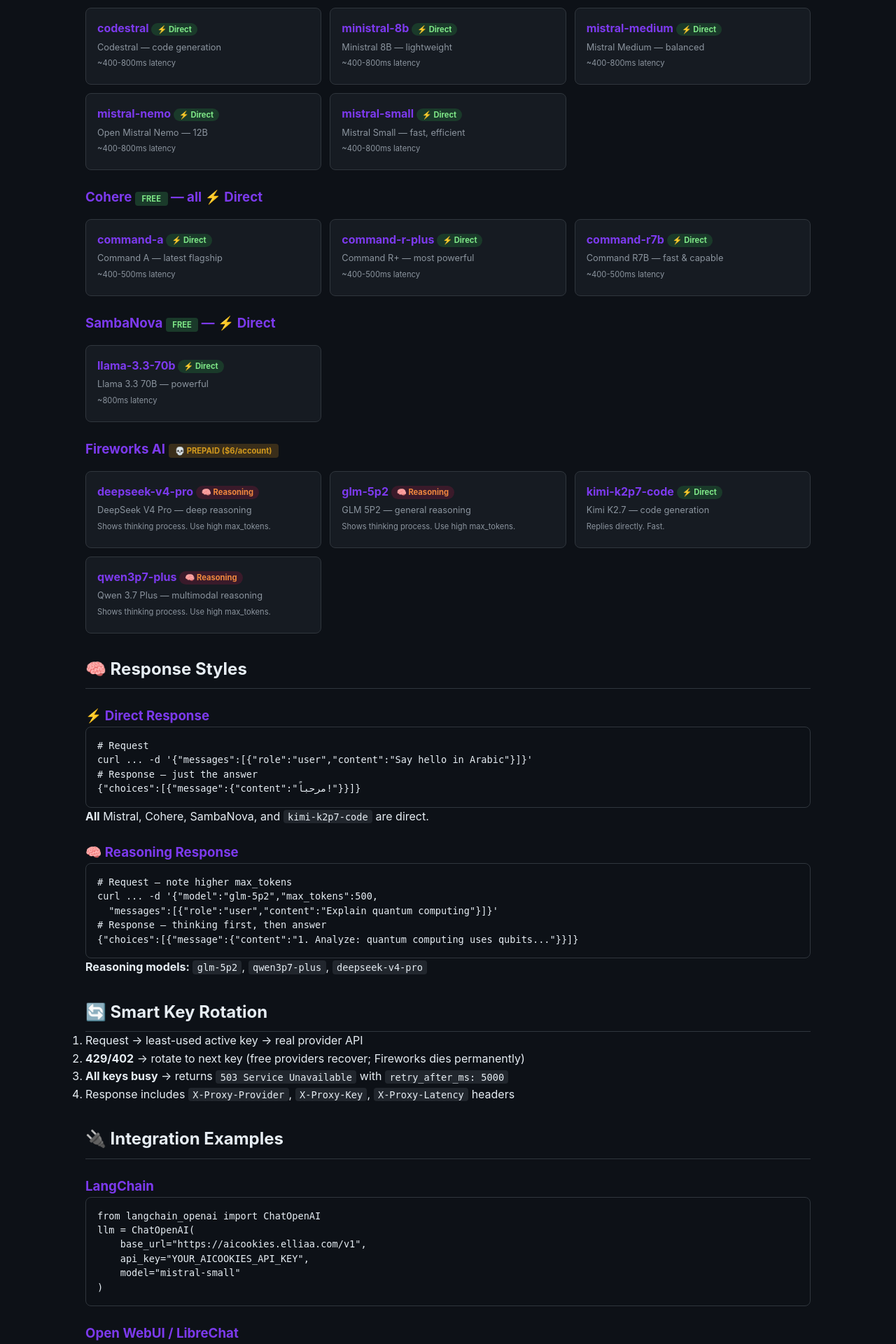
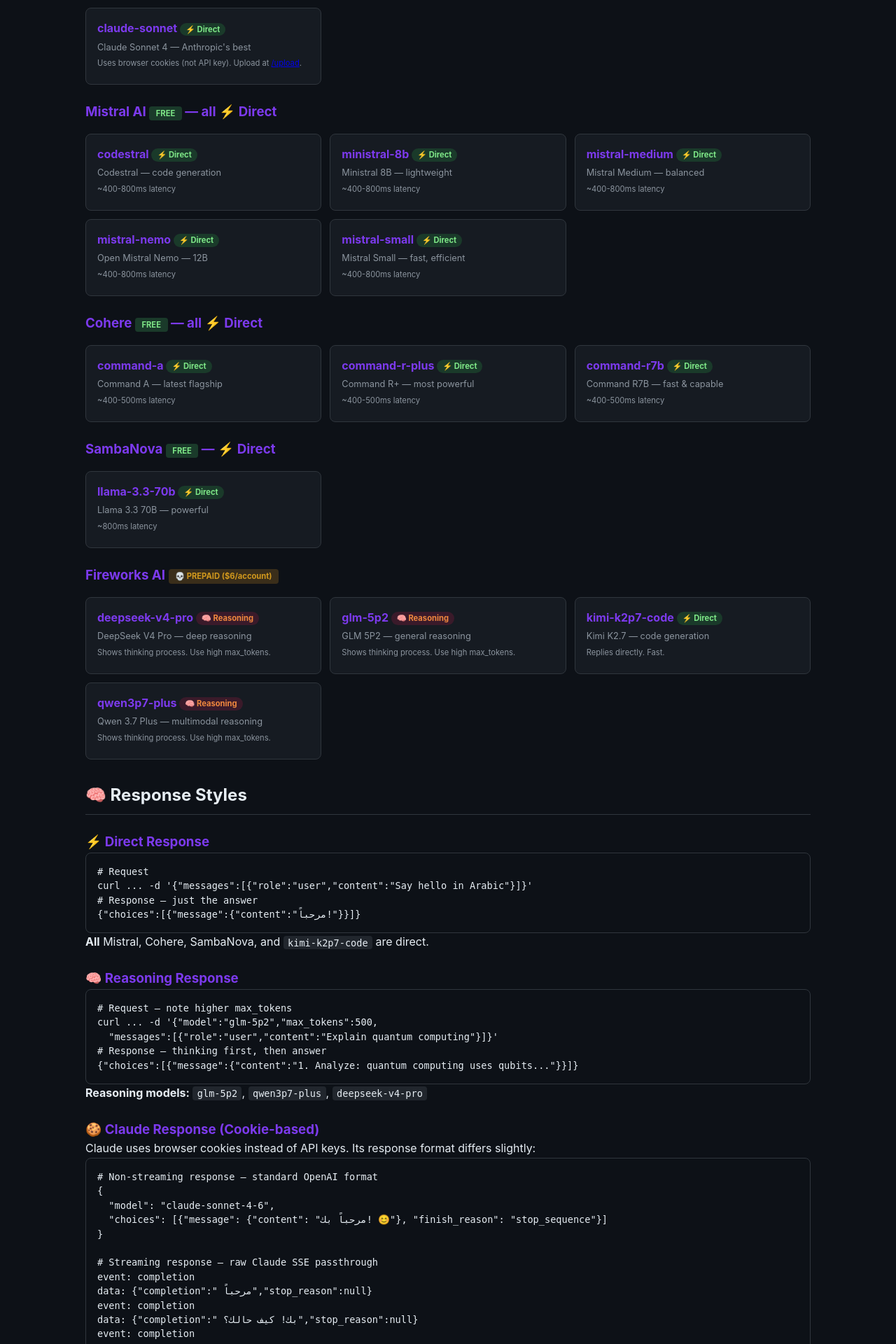
Before and after one commit to MahmoudAtteyya/aicookies, a Flask app: page /docs in a window 1280 px wide. Shown: the part 1480-3400 px from the top of the page at 70% size. Run offline with Flask 3, Linux system fonts and the light colour scheme; some libraries are stand-ins or nearby versions.

Commit message:
docs: add Claude Sonnet documentation with response format examples

```diff
--- a/templates/docs.html
+++ b/templates/docs.html
@@ -10,6 +10,7 @@
     h3 { margin-top: 1.5rem; color: var(--accent); }
     .badge-free { background: #1a3a2a; color: #7ee787; padding: 0.2rem 0.6rem; border-radius: 4px; font-size: 0.7rem; }
     .badge-prepaid { background: #3a2e1a; color: #d2991d; padding: 0.2rem 0.6rem; border-radius: 4px; font-size: 0.7rem; }
+    .badge-cookie { background: #2a1a3a; color: #d2a8ff; padding: 0.2rem 0.6rem; border-radius: 4px; font-size: 0.7rem; }
     .badge-direct { background: #1a3a2a; color: #7ee787; padding: 0.15rem 0.5rem; border-radius: 10px; font-size: 0.7rem; }
     .badge-reasoning { background: #3a1a2a; color: #f0883e; padding: 0.15rem 0.5rem; border-radius: 10px; font-size: 0.7rem; }
     .endpoint-box { background: var(--bg-card); border: 1px solid var(--accent); border-radius: 8px; padding: 0.75rem 1rem; margin: 0.5rem 0; font-family: monospace; font-size: 0.85rem; }
@@ -79,8 +80,17 @@ print(response.choices[0].message.content)</code></pre>
     <span class="badge-direct">⚡ Direct</span> = replies immediately |
     <span class="badge-reasoning">🧠 Reasoning</span> = shows thinking first (use <code>max_tokens ≥ 500</code>) |
     <span class="badge-free">🔄 FREE</span> = recovers after rate limit |
-    <span class="badge-prepaid">💀 PREPAID</span> = dies permanently when $0
+    <span class="badge-prepaid">💀 PREPAID</span> = dies permanently when $0 |
+    <span class="badge-cookie">🍪 Cookie</span> = uses browser session, upload via dashboard
 </div>
+
+<h3>🤖 Claude <span class="badge-cookie">🍪 Cookie-based</span></h3>
+<div class="model-grid">
+{% for slug, info in models|dictsort if info.provider == 'claude' %}
+<div class="model-card">
+    <h4>{{ slug }} <span class="badge-direct">⚡ Direct</span></h4><p>{{ info.desc }}</p>
+    <p style="font-size:0.7rem;color:var(--text-dim);">Uses browser cookies (not API key). Upload at <a href="/upload">/upload</a>.</p>
+</div>{% endfor %}</div>
 
 <h3>Mistral AI <span class="badge-free">FREE</span> — all ⚡ Direct</h3>
 <div class="model-grid">
@@ -140,6 +150,23 @@ curl ... -d '{"model":"glm-5p2","max_tokens":500,
 {"choices":[{"message":{"content":"1. Analyze: quantum computing uses qubits..."}}]}</code></pre>
 <p><strong>Reasoning models:</strong> <code>glm-5p2</code>, <code>qwen3p7-plus</code>, <code>deepseek-v4-pro</code></p>
 
+<h3>🍪 Claude Response (Cookie-based)</h3>
+<p>Claude uses browser cookies instead of API keys. Its response format differs slightly:</p>
+<pre><code># Non-streaming response — standard OpenAI format
+{
+  "model": "claude-sonnet-4-6",
+  "choices": [{"message": {"content": "مرحباً بك! 😊"}, "finish_reason": "stop_sequence"}]
+}
+
+# Streaming response — raw Claude SSE passthrough
+event: completion
+data: {"completion":" مرحباً","stop_reason":null}
+event: completion
+data: {"completion":" بك! كيف حالك؟","stop_reason":null}
+event: completion
+data: {"completion":"","stop_reason":"stop_sequence"}</code></pre>
+<p><strong>Rate limits:</strong> Claude uses session-based limits (per 5 hours / 7 days). The proxy automatically rotates between uploaded cookie sets when one hits the limit.</p>
+
 <!-- ═══════════════════════════════════════════ -->
 <h2>🔄 Smart Key Rotation</h2>
 <ol>
```
